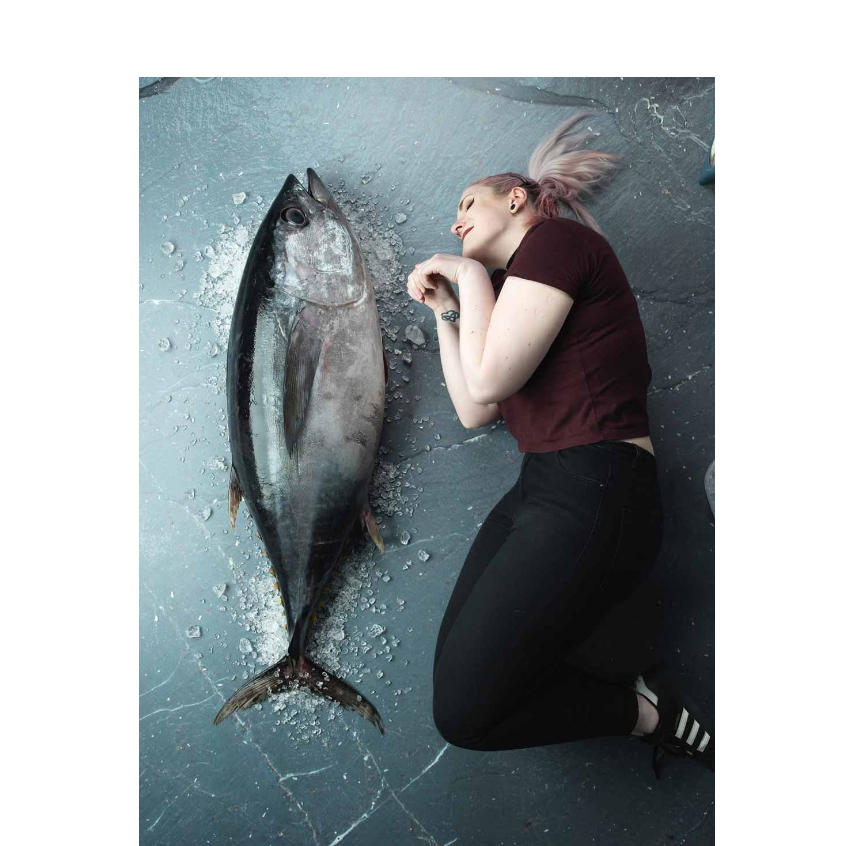
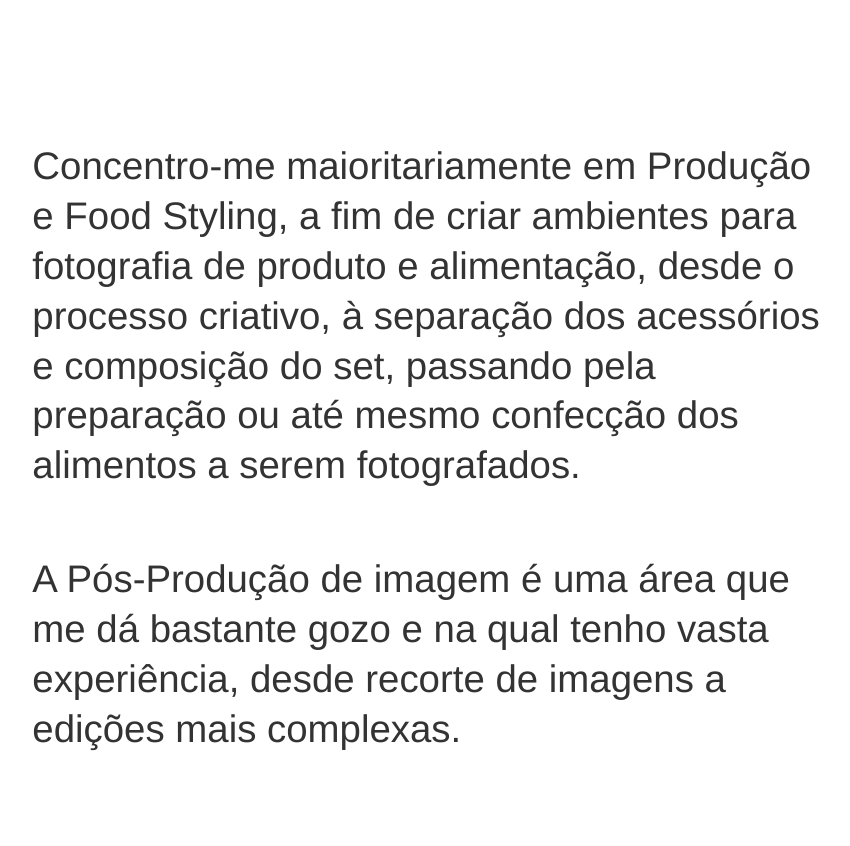
Before and after one commit to tiago-alexandre-lopes/sofiapenaforte, a website built with Parcel: page dc4dd44d3465997a4a04fd070df0bf24b75f9cff/index.html in a window 1280 px wide. Shown: the part 1175-2021 px from the top of the page, without its empty margins (213-1063 px from the left). Built offline with nearby package versions, Linux system fonts and the light colour scheme.

Commit message:
Update index.html

```diff
--- a/dc4dd44d3465997a4a04fd070df0bf24b75f9cff/index.html
+++ b/dc4dd44d3465997a4a04fd070df0bf24b75f9cff/index.html
@@ -110,13 +110,6 @@
 
 
                 <div class="row">
-                    <div class="col-lg-6 col-lg-push-3">
-                        <figure class="portrait">
-                            <img src="img/hero.jpg" alt="Retrato de Sofia Penaforte">
-                        </figure>
-                    </div>
-                </div>
-                <div class="row">
 
                     <div class="col-lg-8 col-lg-push-2 about_my_work_text">
 
```
